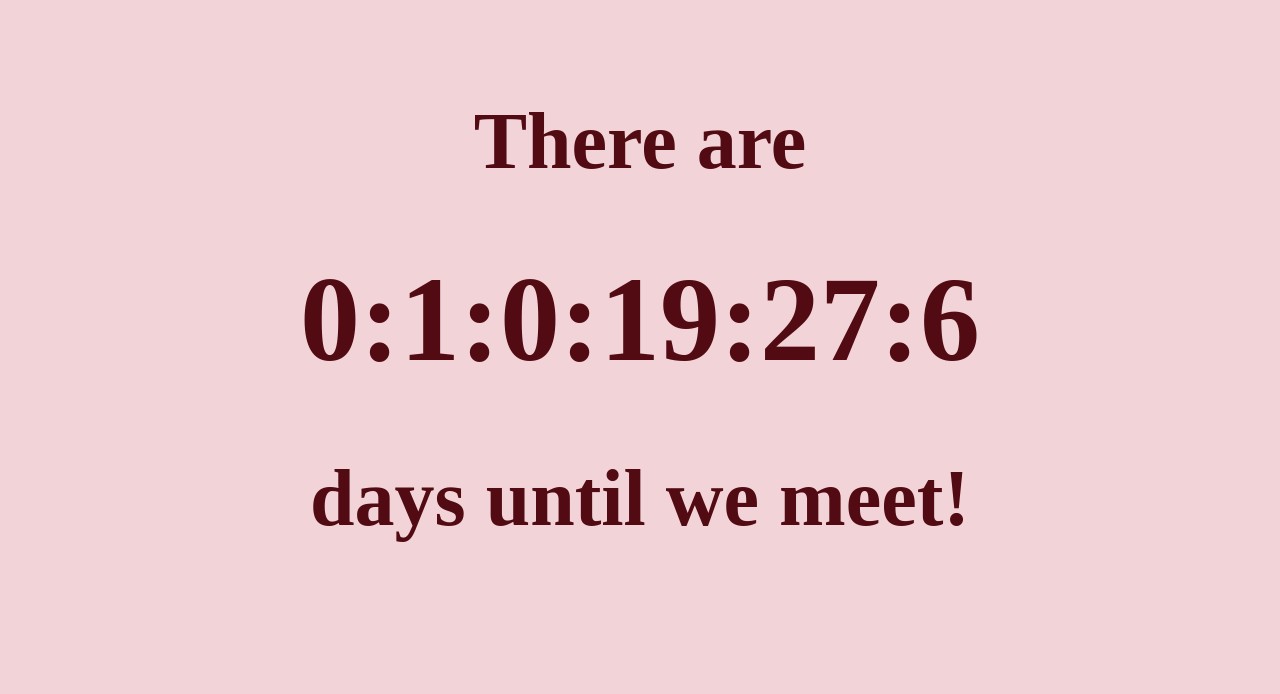
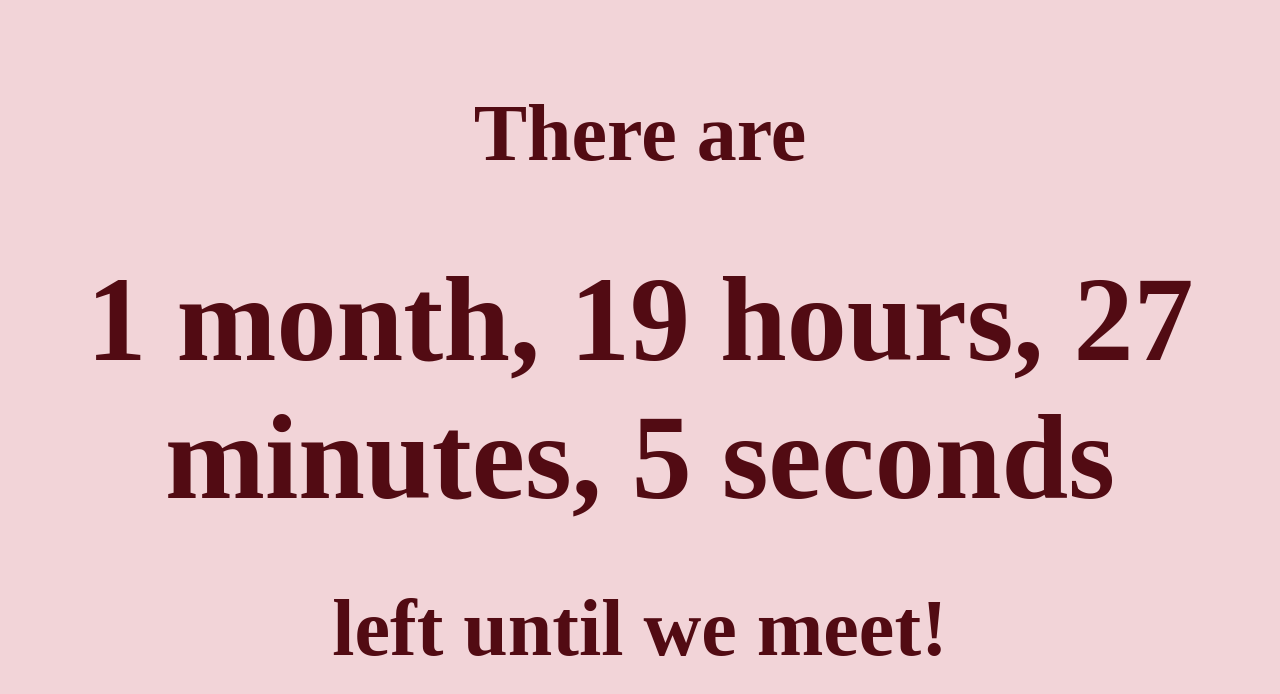
Before and after one commit to nikapomazova/countDown, a plain HTML site: page index.html in a window 1280 px wide. Drawn offline with Linux system fonts and the light colour scheme; a web font is replaced by a local one.

Commit message:
fixed timer

```diff
--- a/index.html
+++ b/index.html
@@ -15,7 +15,7 @@
 <body>
     <h1>There are</h1>
     <p id="numberDays">0</p>
-    <h1>days until we meet!</h1>
+    <h1>left until we meet!</h1>
     <script>
         const now = new Date();
 
@@ -40,22 +40,52 @@
         var minLeft = minEvent - min;
         var secLeft = secEvent - sec;
 
+        const numDisp = document.getElementById("numberDays");
+        let yearLeftStr = "";
+        let monLeftStr = "";
+        let dayLeftStr = "";
+        let hourLeftStr = "";
+        let minLeftStr = "";
+        let secLeftStr = "";
+
         function calcTime() {
+
+            secLeft--;
+
+            secLeftStr = secLeft + " seconds";
             if (secLeft < 0) {
                 secLeft = secLeft + 60;
                 minLeft--;
+                secLeftStr = secLeft + " seconds";
+            } else if (secLeft === 1) {
+                secLeftStr = secLeft + " second";
+            } else if (secLeft === 0) {
+                secLeftStr = "";
             }
 
+            minLeftStr = minLeft + " minutes, ";
             if (minLeft < 0) {
                 minLeft = minLeft + 60;
                 hourLeft--;
+                minLeftStr = minLeft + " minutes, ";
+            } else if (minLeft === 1) {
+                minLeftStr = minLeft + " minute, ";
+            } else if (minLeft === 0) {
+                minLeftStr = "";
             }
 
+            hourLeftStr = hourLeft + " hours, ";
             if (hourLeft < 0) {
                 hourLeft = hourLeft + 24;
                 dayLeft--;
+                hourLeftStr = hourLeft + " hours, ";
+            } else if (hourLeft === 1) {
+                hourLeftStr = hourLeft + " hour, ";
+            } else if (hourLeft === 0) {
+                hourLeftStr = "";
             }
 
+            dayLeftStr = dayLeft + " days, ";
             if (dayLeft < 0) {
                 if (mon === 1 || mon === 3 || mon === 5 || mon === 7 || mon === 8 || mon === 10 || mon === 12 ) {
                     dayLeft = dayLeft + 31;
@@ -67,24 +97,39 @@
                     dayLeft = dayLeft + 28;
                 }
                 monLeft--;
+                dayLeftStr = dayLeft + " days, ";
+            } else if (dayLeft === 1) {
+                dayLeftStr = dayLeft + " day, ";
+            } else if (dayLeft === 0) {
+                dayLeftStr = "";
             }
 
+            monLeftStr = monLeft + " months, ";
             if (monLeft < 0) {
                 monLeft = monLeft + 12;
                 yearLeft--;
+                monLeftStr = monLeft + " months, ";
+            } else if (monLeft === 1) {
+                monLeftStr = monLeft + " month, ";
+            } else if (monLeft === 0) {
+                monLeftStr = "";
             }
+
+            if (yearLeft === 0) {
+                yearLeftStr = "";
+            } else if (yearLeft === 1) {
+                yearLeftStr = yearLeft + " year, ";
+            } else {
+                yearLeftStr = yearLeft + " years, ";
+            }
+
+            numDisp.textContent = yearLeftStr + monLeftStr + dayLeftStr + hourLeftStr + minLeftStr + secLeftStr;
         }
 
         calcTime();
 
-        const numDisp = document.getElementById("numberDays");
-        numDisp.textContent = yearLeft + ":" + monLeft + ":" + dayLeft + ":" + hourLeft + ":" + minLeft + ":" + secLeft;
+        let intervalId = setInterval(calcTime, 1000);
 
-        let intervalId = setInterval(function() {
-            calcTime();
-            secLeft--;
-            numDisp.textContent = yearLeft + ":" + monLeft + ":" + dayLeft + ":" + hourLeft + ":" + minLeft + ":" + secLeft;
-        }, 1000);
 
     </script>
 </body>
--- a/styles.css
+++ b/styles.css
@@ -23,7 +23,7 @@ h1 {
     color:#520b13;
     text-align: center;
     position: relative;
-    top: 2vh;
+    top: 1vh;
     font-size:10vh;
     margin: 5vh 0 3vh 0;
 }
```
